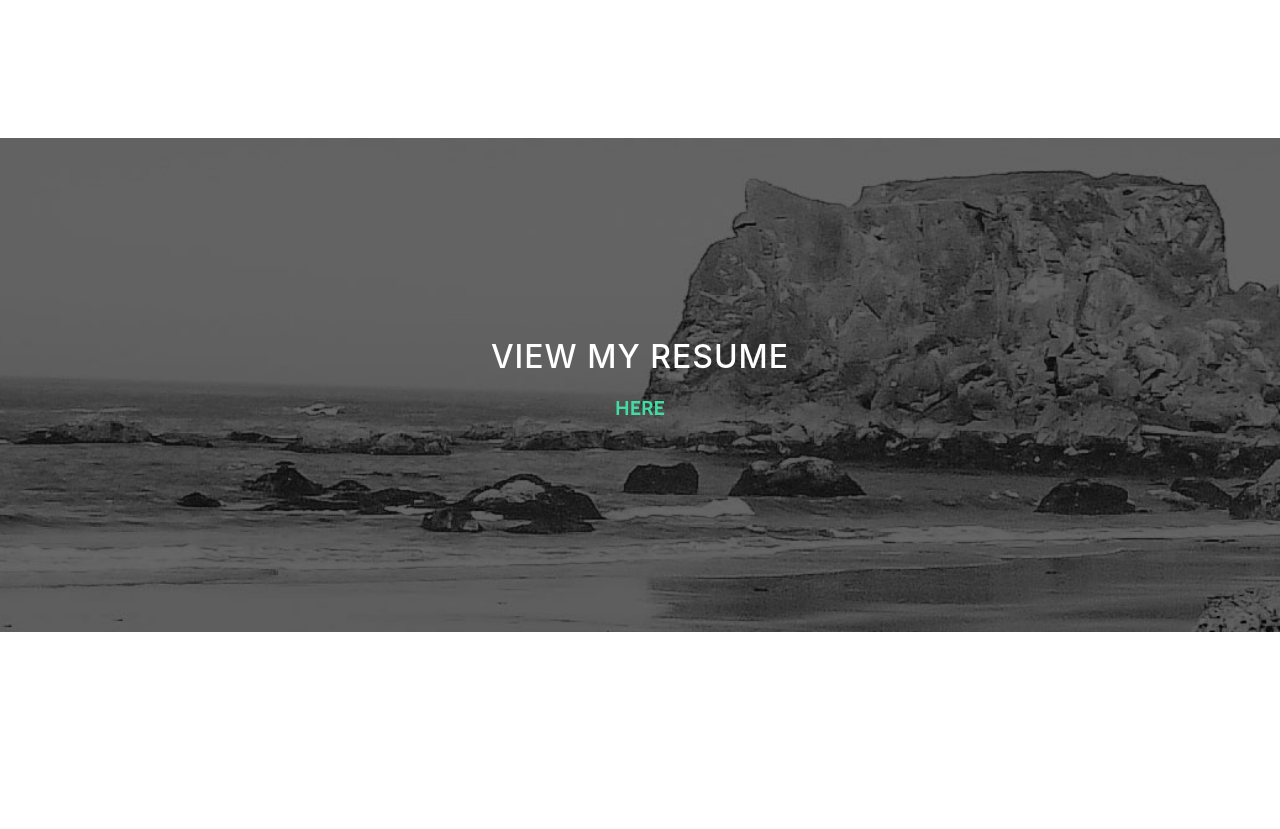
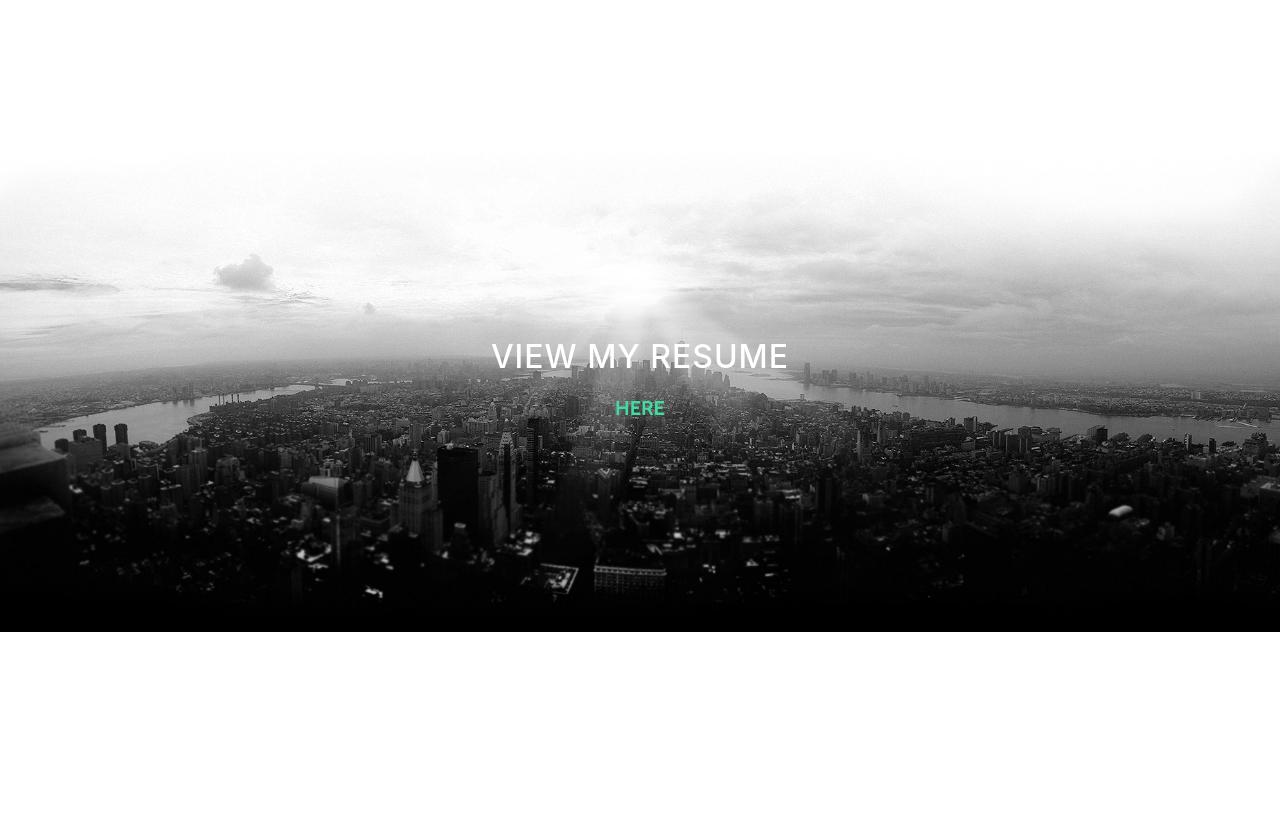
Before and after one commit to hunter-ledet/hunter-ledet.github.io, a website with bundled scripts: page index.html in a window 1280 px wide. Shown: the part 1400-2229 px from the top of the page. Built offline with nearby package versions, Linux system fonts and the light colour scheme.

Commit message:
[style] added bottom picture

```diff
--- a/scss/grayscale.scss
+++ b/scss/grayscale.scss
@@ -199,7 +199,7 @@ a {
 
 .download-section {
   color: white;
-  background: url('../img/downloads-bg.jpg') no-repeat center center scroll;
+  background: url('../img/bjorn-simon-322.jpg') no-repeat center center scroll;
   background-color: black;
   -webkit-background-size: cover;
   -moz-background-size: cover;
```
Also changed, not shown: css/grayscale.css, css/grayscale.min.css, img/bjorn-simon-322.jpg (added), img/star_knight.jpg (added).
